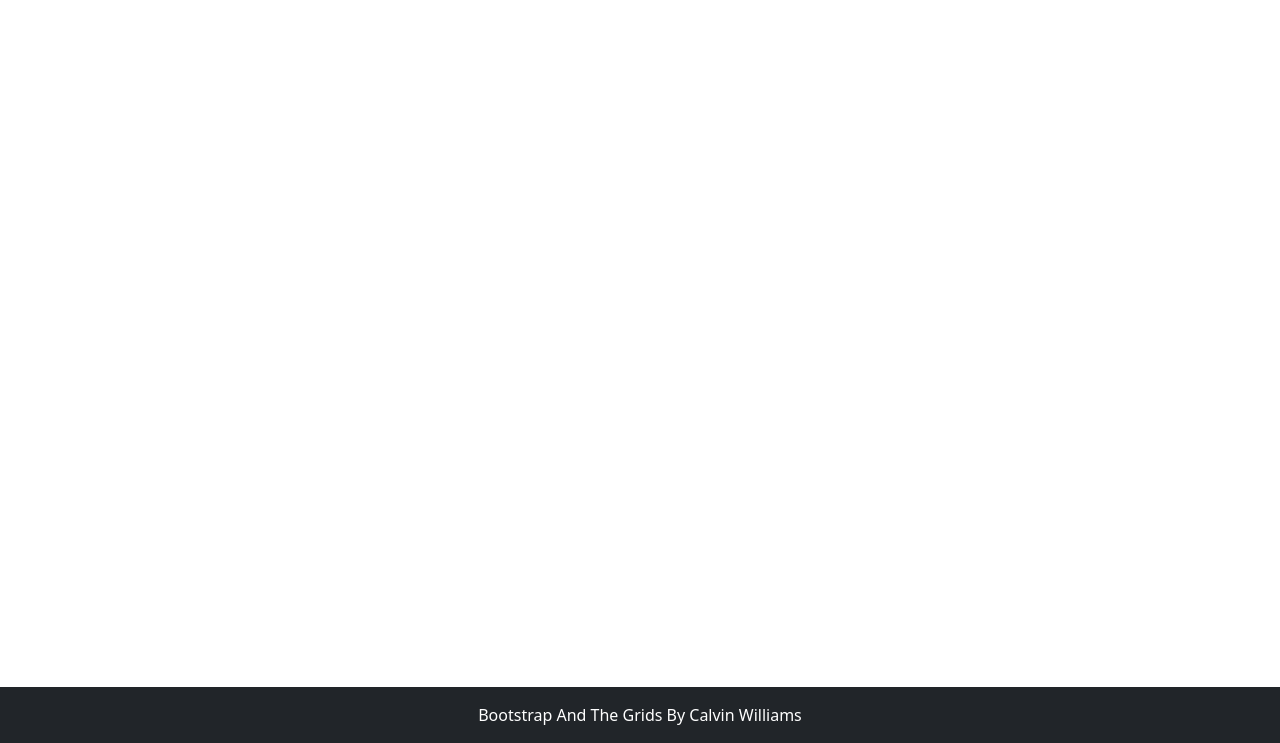
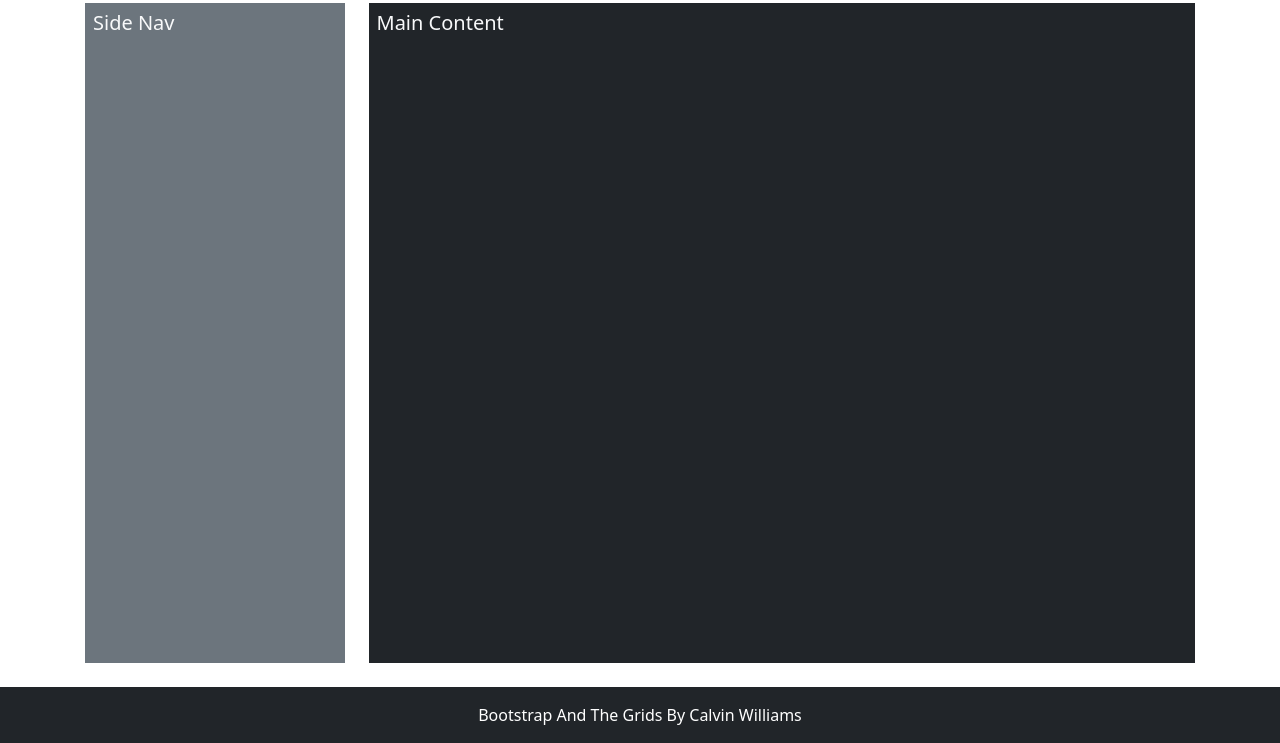
Before and after one commit to calvinbwilliams/BootstrapAndTheGrids, a plain HTML site: page Grid2.html in a window 1280 px wide. Shown: the part 57-800 px from the top of the page. Drawn offline with nearby package versions, Linux system fonts and the light colour scheme.

Commit message:
Add Grid 2
Added Grid 2

```diff
--- a/Grid2.html
+++ b/Grid2.html
@@ -61,8 +61,19 @@
 </nav>
 
     <main class="flex-shrink-0">
-       <div class="container">
-
+       <div class="container h-100 minHeight">
+           <div class="row h-100">
+               <div class="col-3">
+                    <div class="bg-secondary text-light h-100 p-2">
+                        <h5>Side Nav</h5>
+                    </div>
+               </div>
+               <div class="col">
+                    <div class="bg-dark text-light h-100 p-2">
+                        <h5>Main Content</h5>
+                    </div>
+               </div>
+           </div>
        </div>
     </main>
     <footer class="footer mt-auto py-3 bg-dark sticky-footer">
--- a/css/site.css
+++ b/css/site.css
@@ -25,6 +25,6 @@
     color: rgb(195, 255, 0);
 }
 
-minHeight{
+.minHeight{
     min-height: 80vh;
 }
```
